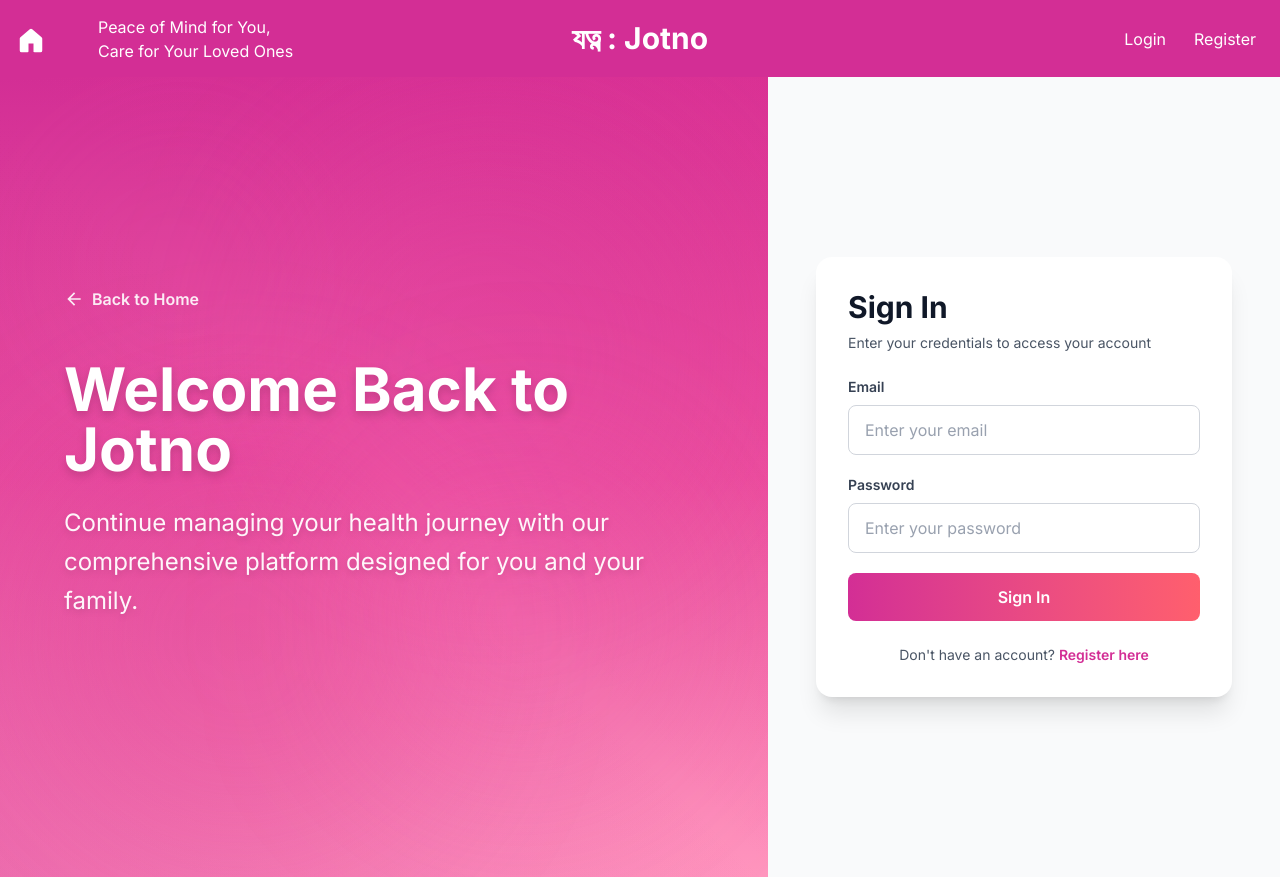
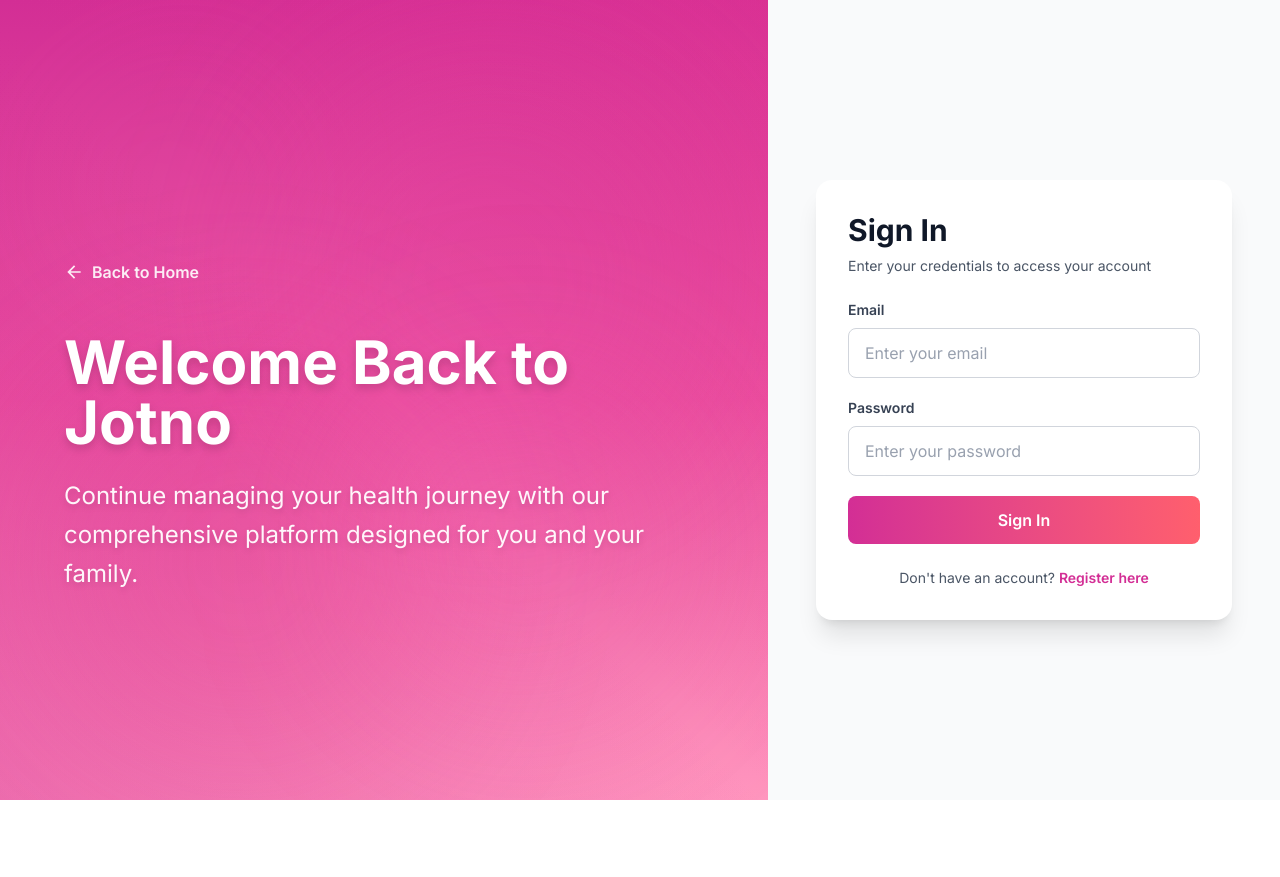
Before and after one commit to saeflobor/Jotno, a React (Vite) app in the folder frontend/: page /login in a window 1280 px wide. After the commit the page ends 800 px from the top, so only its background shows below. Built offline with nearby package versions, Linux system fonts and the light colour scheme.

Commit message:
features during login? brooo

```diff
--- a/frontend/src/App.jsx
+++ b/frontend/src/App.jsx
@@ -3,6 +3,7 @@
   Routes,
   Route,
   Navigate,
+  useLocation,
 } from "react-router-dom";
 import Navbar from "./components/Navbar";
 import Home from "./pages/Home";
@@ -17,29 +18,9 @@
 import { useEffect, useState } from "react";
 import axios from "axios";
 
-function App() {
-  const [user, setUser] = useState(null);
-  const [error, setError] = useState("");
-  const [isLoading, setIsLoading] = useState(true);
-
-  useEffect(() => {
-    const fetchUser = async () => {
-      const token = localStorage.getItem("token");
-      if (token) {
-        try {
-          const res = await axios.get(`/api/users/me`, {
-            headers: { Authorization: `Bearer ${token}` },
-          });
-          setUser(res.data);
-        } catch (err) {
-          setError("Failed to fetch user data");
-          localStorage.removeItem("token");
-        }
-      }
-      setIsLoading(false);
-    };
-    fetchUser();
-  }, []);
+function AppContent({ user, setUser, error, isLoading }) {
+  const location = useLocation();
+  const hideNavbar = location.pathname === '/login' || location.pathname === '/register';
 
   if (isLoading) {
     return (
@@ -50,8 +31,8 @@
   }
 
   return (
-    <Router>
-      <Navbar user={user} setUser={setUser} />
+    <>
+      {!hideNavbar && <Navbar user={user} setUser={setUser} />}
       <Routes>
         {/* Public landing page */}
         <Route path="/" element={<Home user={user} error={error} />} />
@@ -123,6 +104,37 @@
         {/* 404 Not Found */}
         <Route path="*" element={<NotFound />} />
       </Routes>
+    </>
+  );
+}
+
+function App() {
+  const [user, setUser] = useState(null);
+  const [error, setError] = useState("");
+  const [isLoading, setIsLoading] = useState(true);
+
+  useEffect(() => {
+    const fetchUser = async () => {
+      const token = localStorage.getItem("token");
+      if (token) {
+        try {
+          const res = await axios.get(`/api/users/me`, {
+            headers: { Authorization: `Bearer ${token}` },
+          });
+          setUser(res.data);
+        } catch (err) {
+          setError("Failed to fetch user data");
+          localStorage.removeItem("token");
+        }
+      }
+      setIsLoading(false);
+    };
+    fetchUser();
+  }, []);
+
+  return (
+    <Router>
+      <AppContent user={user} setUser={setUser} error={error} isLoading={isLoading} />
     </Router>
   );
 }
--- a/frontend/src/pages/Login.jsx
+++ b/frontend/src/pages/Login.jsx
@@ -39,7 +39,7 @@
     <div className='min-h-screen flex bg-white'>
       {/* Left Section - 60% */}
       <motion.div
-        className='w-[60%] bg-gradient-to-b from-[rgb(211,46,149)] via-[rgb(235,80,160)] to-[rgb(255,150,190)] relative overflow-hidden flex flex-col justify-center p-16'
+        className='w-[60%] bg-gradient-to-b from-[rgb(211,46,149)] via-[rgb(235,80,160)] to-[rgb(255,150,190)] relative overflow-hidden flex flex-col justify-start pt-65 items-center p-16'
         initial={{ opacity: 0, x: -100 }}
         animate={{ opacity: 1, x: 0 }}
         transition={{ duration: 0.8 }}
```
